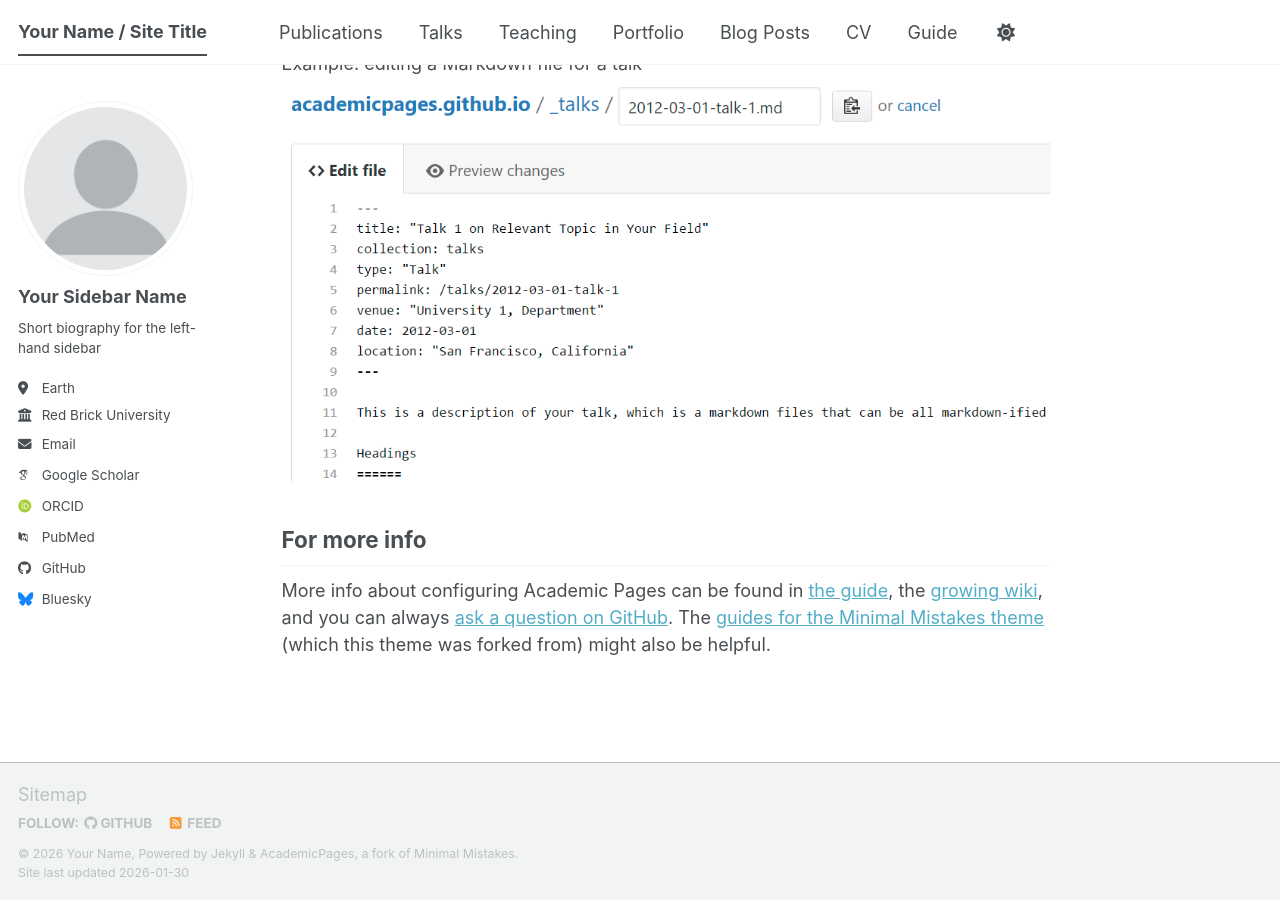
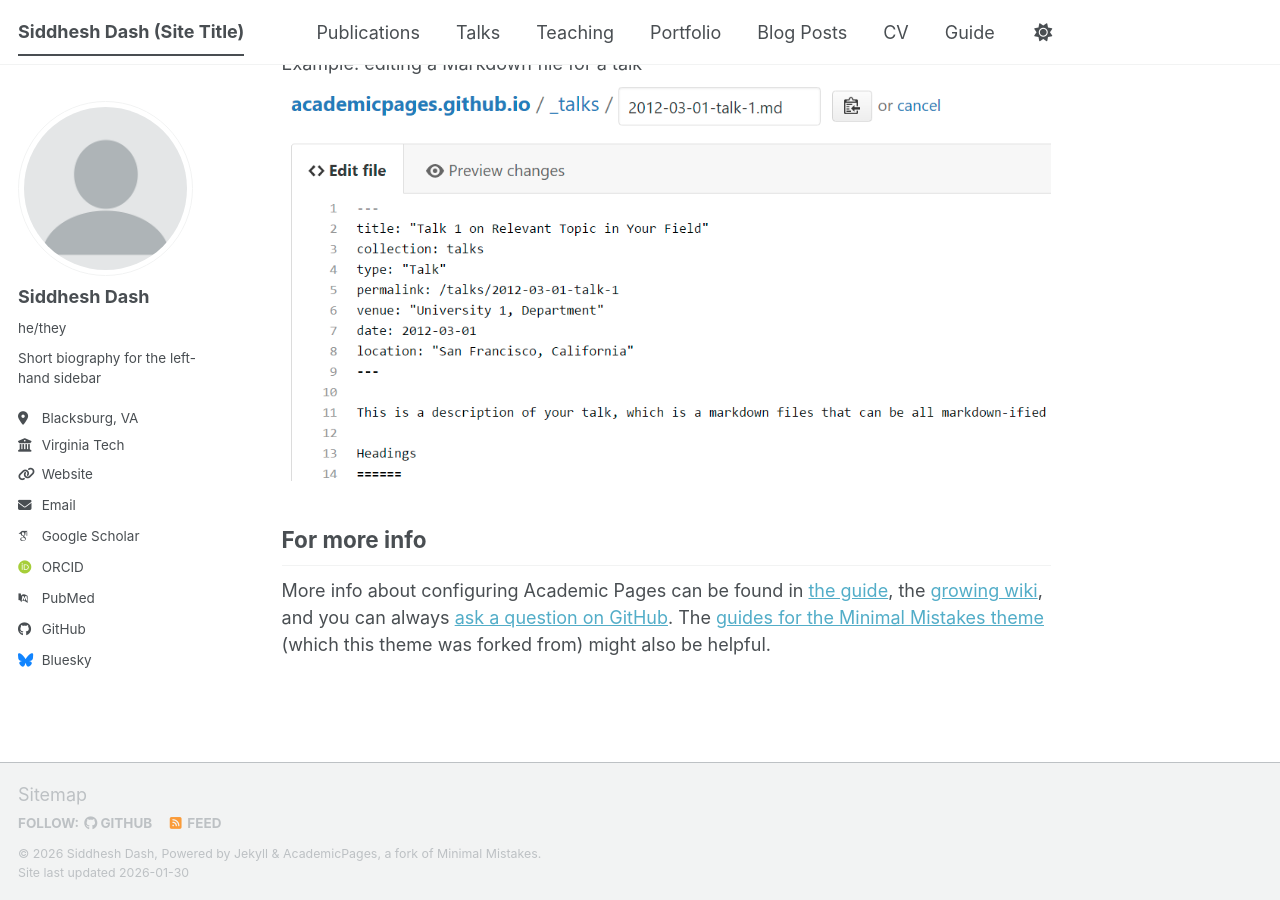
Before and after one commit to SiddheshDash/SiddheshDash.github.io, a Jekyll site: the page built from _pages/about.md, in a window 1280 px wide and 900 px high, scrolled down 2720 px. Built offline with Jekyll 4.4.1, drawn with Linux system fonts in a browser that asks for light colours; some web fonts are replaced; a script bundle is joined from its source files by our own code; library files that are not in the unit come from our copies.

Commit message:
Modify site title and author details in _config.yml
Updated personal information in the configuration file.

```diff
--- a/_config.yml
+++ b/_config.yml
@@ -9,14 +9,14 @@
 # Basic Site Settings
 locale                   : "en-US"
 site_theme               : "default" # The available themes options are "default", "air", "sunrise", "mint", "dirt" and "contrast"
-title                    : "Your Name / Site Title"
+title                    : "Siddhesh Dash (Site Title)"
 title_separator          : "-"
-name                     : &name "Your Name"
-description              : &description "Your Name's academic portfolio"   # Update this with a general description of your site, this is the default if not overridden by a page
-url                      : https://academicpages.github.io # The base hostname & protocol for your site e.g. "https://[your GitHub username].github.io",
+name                     : &name "Siddhesh Dash"
+description              : &description "Electrical & Computer Engineering Student | Academic Portfolio"   # Update this with a general description of your site, this is the default if not overridden by a page
+url                      : https://SiddheshDash.github.io # The base hostname & protocol for your site e.g. "https://[your GitHub username].github.io",
                                                            # or if you already have some other page hosted on Github then use "https://[your GitHub username].github.io/[Your Repo Name]"
 baseurl                  : "" # the subpath of your site, e.g. "/blog"
-repository               : "academicpages/academicpages.github.io"
+repository               : "SiddheshDash.github.io"
 
 # Site Author - The following control what appear as part of the author content on the side bar.
 #               If a field is blank the icon and link will not appear, otherwise it will be shown.
@@ -24,13 +24,13 @@ repository               : "academicpages/academicpages.github.io"
 author:
   # Biographic information
   avatar           : "profile.png"
-  name             : "Your Sidebar Name"
-  pronouns         : # example: "she/her"
+  name             : "Siddhesh Dash"
+  pronouns         : "he/they" # example: "she/her"
   bio              : "Short biography for the left-hand sidebar"
-  location         : "Earth"
-  employer         : "Red Brick University"
-  uri              : # URL
-  email            : "none@example.org"
+  location         : "Blacksburg, VA"
+  employer         : "Virginia Tech"
+  uri              : "https://SiddheshDash.github.io" # URL
+  email            : "siddheshd@vt.edu"
 
   # Academic websites
   academia         : # URL
@@ -51,7 +51,7 @@ author:
   bitbucket        : # Username - Update with your username on the site
   codepen          : # Username
   dribbble         : # Username
-  github           : "academicpages"
+  github           : "SiddheshDash"
   kaggle           : # Username
   stackoverflow    : # User number or user number and name (i.e., use "1" or "1/jeff-atwood")
 
```
